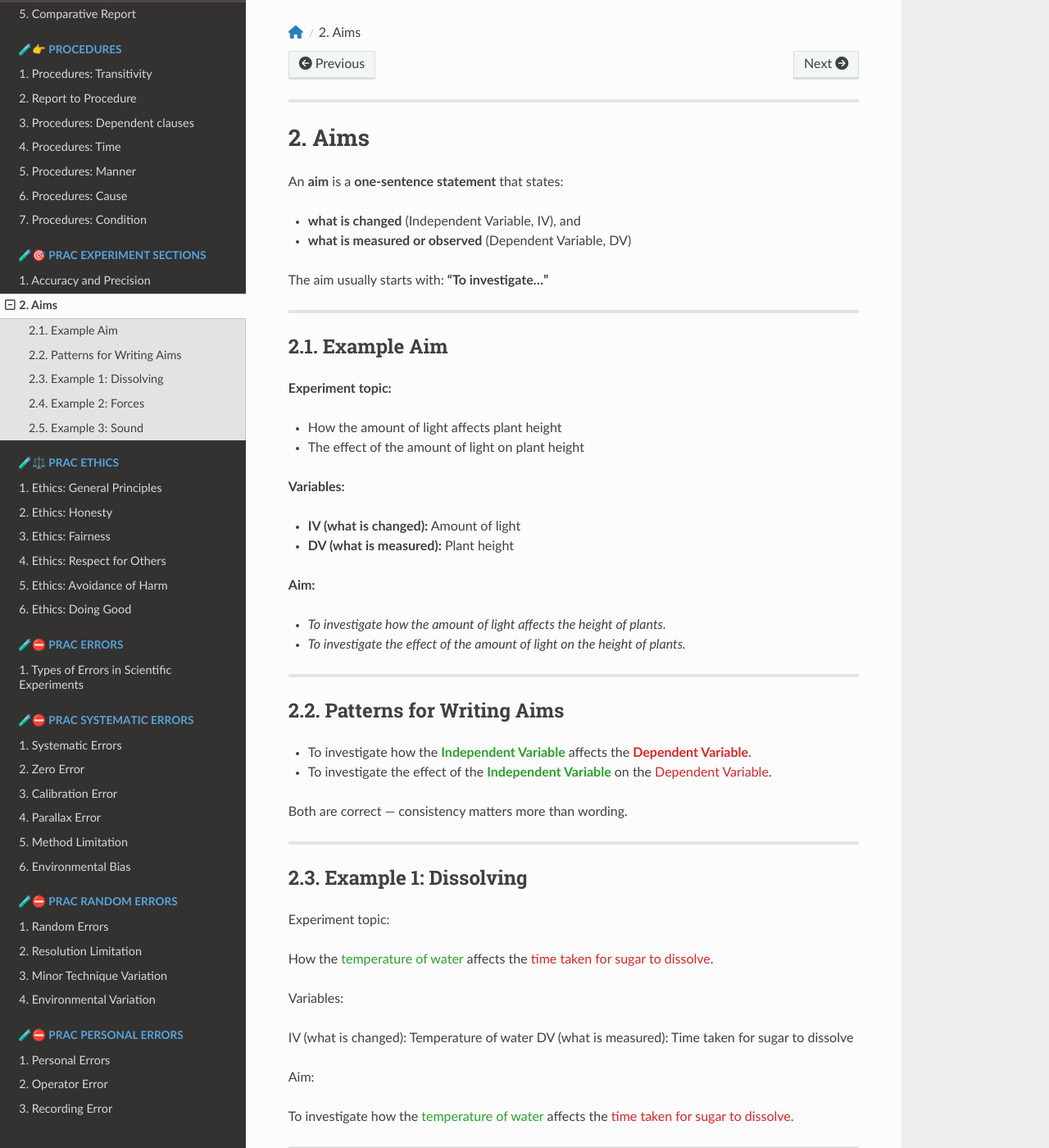
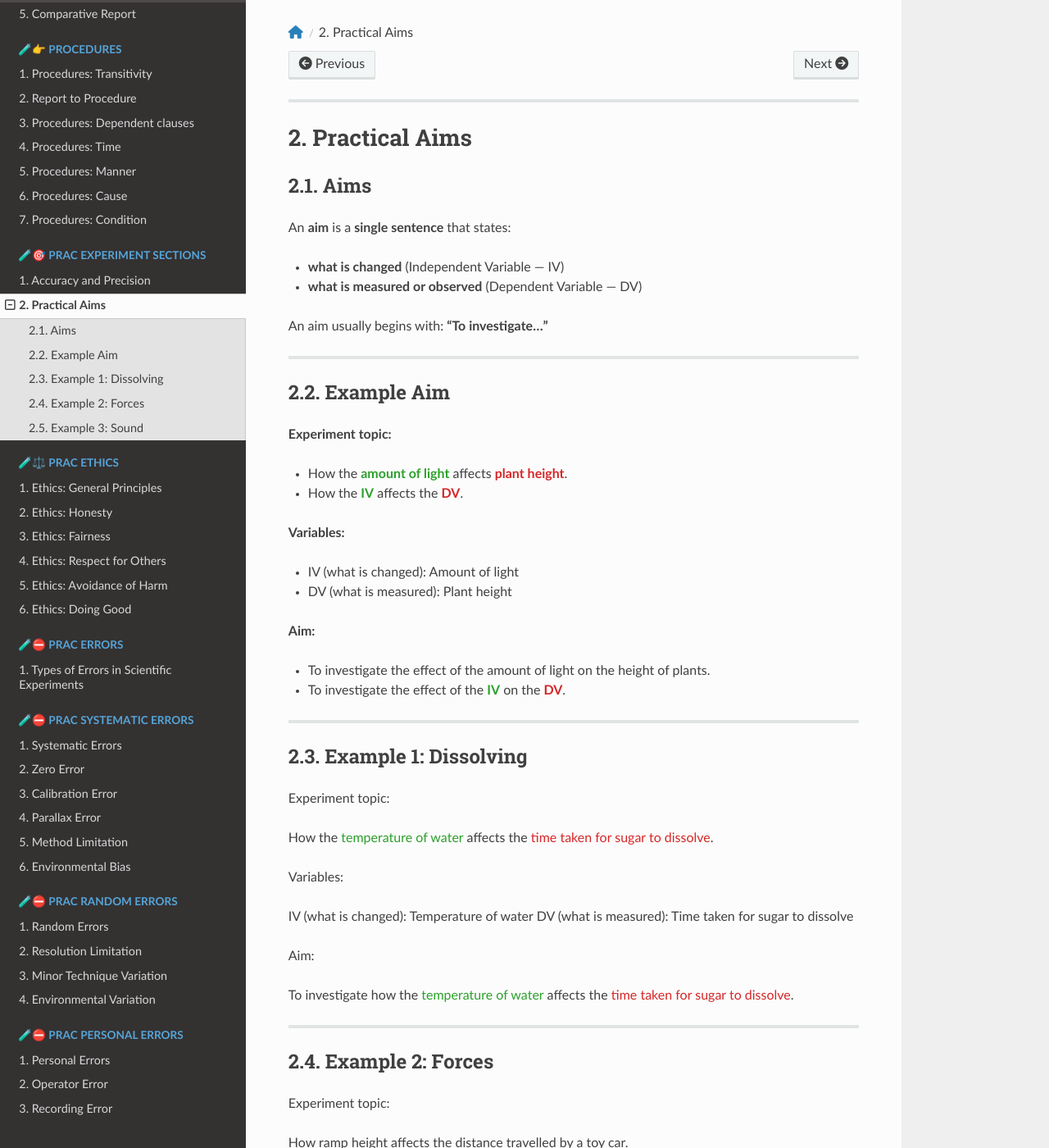
Before and after one commit to gmc-code/PC-Science-and-language, a Sphinx documentation site: the page built from docs/pracs/aims.rst, in a window 1280 px wide and 1400 px high. Shown: the whole window at 82% size. Built offline with Sphinx 7.4.7 and the Read the Docs theme 3.1.0, drawn with Linux system fonts in a browser that asks for light colours; pages that are not in the unit, such as notebooks, are missing from menus.

Commit message:
aim
Co-authored-by: Copilot <copilot@github.com>

```diff
--- a/docs/pracs/aims.rst
+++ b/docs/pracs/aims.rst
@@ -1,14 +1,17 @@
 ================================================
-Aims
+Practical Aims
 ================================================
 
 
-An **aim** is a **one-sentence statement** that states:
+Aims
+-------------
 
-*   **what is changed** (Independent Variable, IV), and
-*   **what is measured or observed** (Dependent Variable, DV)
+An **aim** is a **single sentence** that states:
 
-The aim usually starts with:
+- **what is changed** (Independent Variable — IV)
+- **what is measured or observed** (Dependent Variable — DV)
+
+An aim usually begins with:
 **“To investigate…”**
 
 ----
@@ -18,28 +21,18 @@ Example Aim
 
 **Experiment topic:**
 
-*    How the amount of light affects plant height
-*    The effect of the amount of light on plant height
+- How the :ivb:`amount of light` affects :dvb:`plant height`.
+- How the :ivb:`IV` affects the :dvb:`DV`.
 
 **Variables:**
 
-*   **IV (what is changed):** Amount of light
-*   **DV (what is measured):** Plant height
+- IV (what is changed): Amount of light
+- DV (what is measured): Plant height
 
 **Aim:**
 
-*   *To investigate how the amount of light affects the height of plants.*
-*   *To investigate the effect of the amount of light on the height of plants.*
-
-----
-
-Patterns for Writing Aims
-------------------------------
-
-*   To investigate how the :ivb:`Independent Variable` affects the :dvb:`Dependent Variable`.
-*   To investigate the effect of the :ivb:`Independent Variable` on the :dv:`Dependent Variable`.
-
-Both are correct — consistency matters more than wording.
+- To investigate the effect of the amount of light on the height of plants.
+- To investigate the effect of the :ivb:`IV` on the :dvb:`DV`.
 
 ----
 
```
